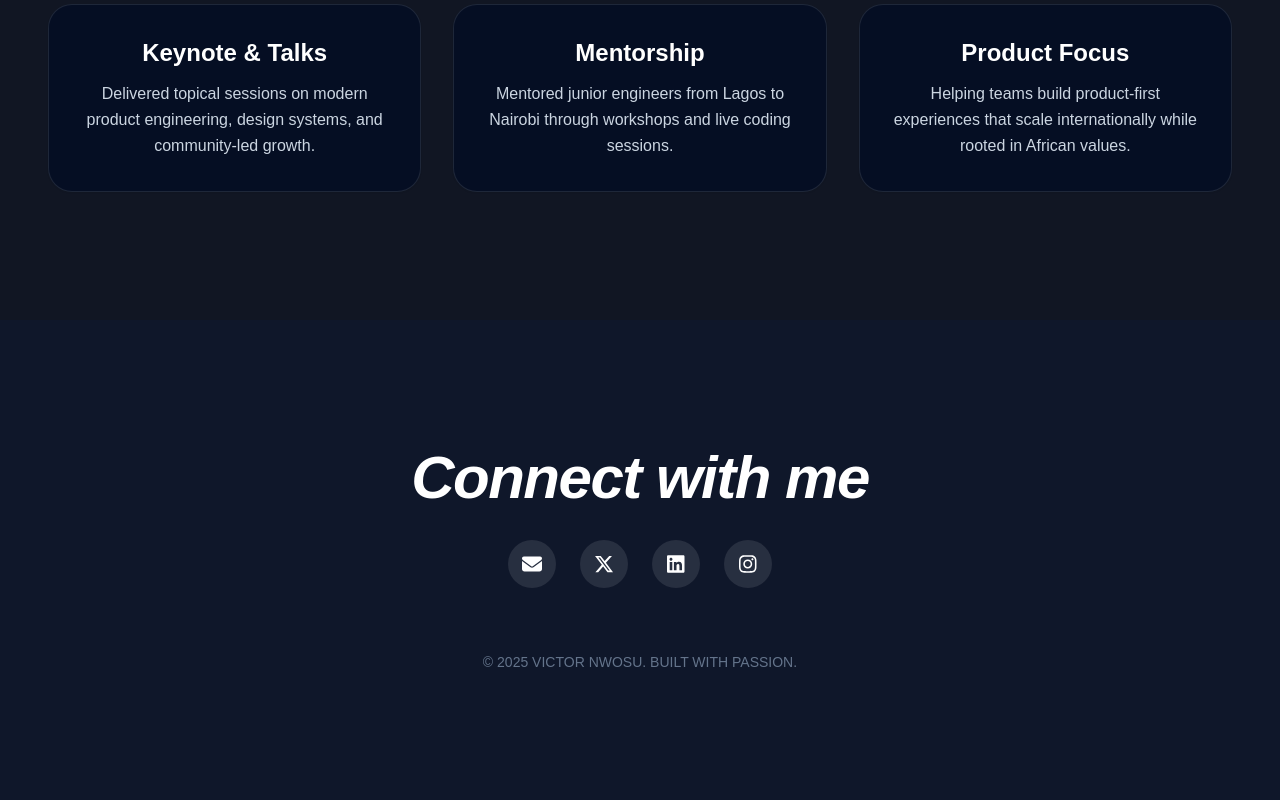
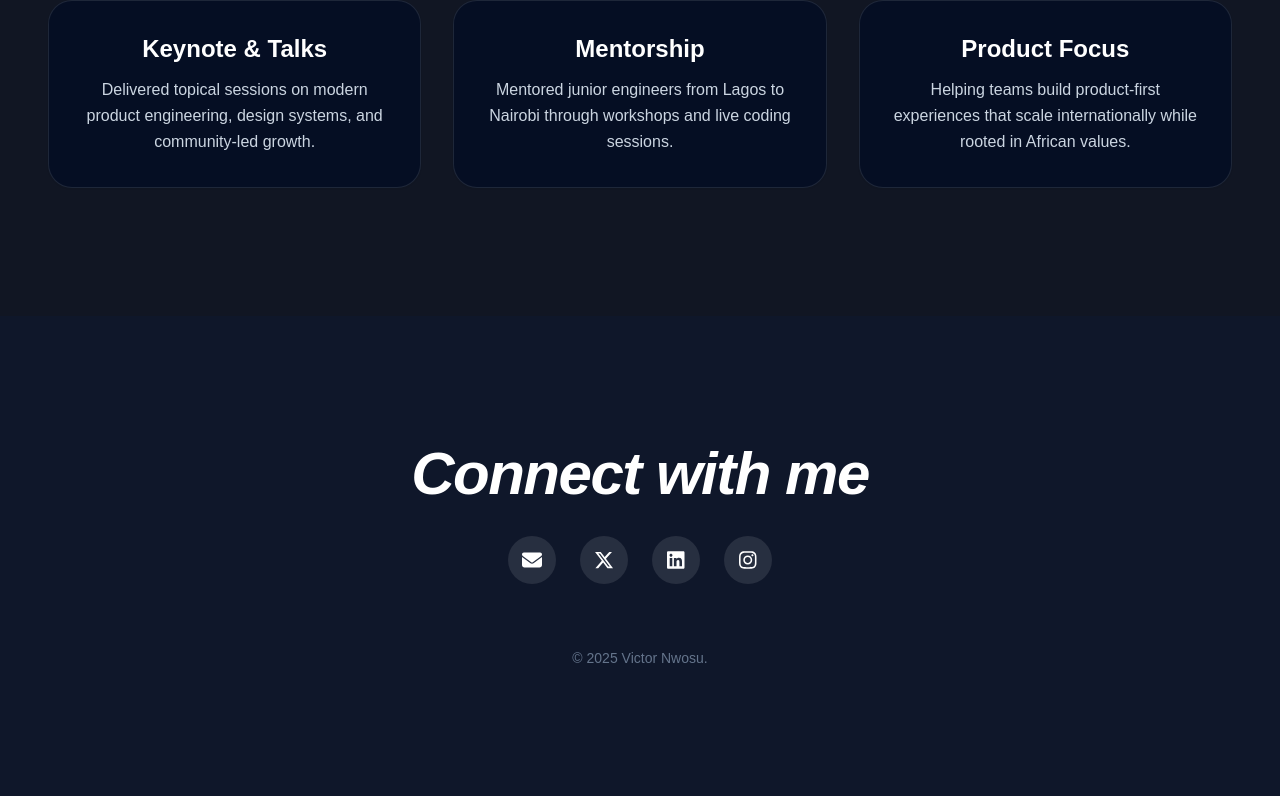
Before and after one commit to victorNwosu-Edusive/victornwosu, a React (Vite) app: page / in a window 1280 px wide. Shown: the part 4250-5050 px from the top of the page. Built offline with nearby package versions, Linux system fonts and the light colour scheme; a web font is replaced by a local one.

Commit message:
`Updated title and icon in index.html and App.jsx`

```diff
--- a/index.html
+++ b/index.html
@@ -7,7 +7,7 @@
     <link rel="preconnect" href="https://fonts.googleapis.com">
     <link rel="preconnect" href="https://fonts.gstatic.com" crossorigin>
     <link href="https://fonts.googleapis.com/css2?family=Host+Grotesk:ital,wght@0,300..800;1,300..800&display=swap" rel="stylesheet">
-    <title>Victor Nwosu — Frontend and Web3 Developer </title>
+    <title>Victor Nwosu — Frontend Engineer and Tech Speaker </title>
   </head>
   <body>
     <div id="root"></div>
--- a/src/App.jsx
+++ b/src/App.jsx
@@ -9,9 +9,7 @@ import projectThree from './assets/images/eltronc.png'
 import projectFour from './assets/images/akar.png'
 import projectSun from './assets/images/sun.png'
 import city from './assets/images/manchester-city.svg'
-import nextjs from './assets/images/nextjs.svg'
-import tailwindcss from './assets/images/tailwind-css-svgrepo-com.svg'
-import {faEnvelope, faFile, faFileAlt, faFilePdf, } from "@fortawesome/free-solid-svg-icons";
+import {faEnvelope, faFile, faFileAlt, faFilePdf, faCode, } from "@fortawesome/free-solid-svg-icons";
 import { faBehanceSquare, faCss, faFigma, faGithub, faGithubAlt, faGithubSquare, faInstagram, faInstagramSquare, faJs, faLinkedin, faNodeJs, faReact, faUpwork, faXTwitter } from "@fortawesome/free-brands-svg-icons"
 import { FontAwesomeIcon } from "@fortawesome/react-fontawesome"
 import './App.css'
@@ -220,11 +218,11 @@ function App() {
               {[
                 { icon: faReact, label: "React" },
                 { icon: faNodeJs, label: "Node.js" },
-                { img: tailwindcss, label: "Tailwind" },
+                { icon: faCss, label: "Tailwind" },
                 { icon: faJs, label: "JavaScript" },
                 { icon: faCss, label: "CSS3" },
                 { icon: faFigma, label: "Figma" },
-                { img: nextjs, label: "Next.js" },
+                { icon: faCode, label: "Next.js" },
               ].map((skill, idx) => (
                 <motion.div
                   key={idx}
@@ -325,7 +323,7 @@ function App() {
             </div>
 
             <p className='text-slate-500 text-sm font-medium'>
-              © {new Date().getFullYear()} VICTOR NWOSU. BUILT WITH PASSION.
+              © {new Date().getFullYear()} Victor Nwosu.
             </p>
           </div>
         </footer>
```
